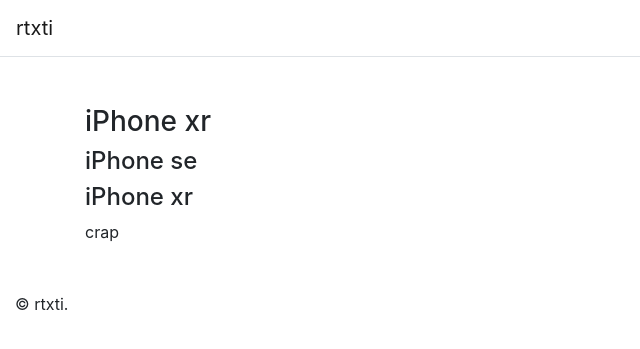
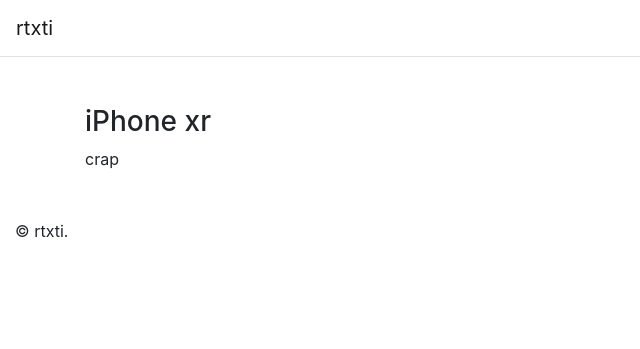
Before and after one commit to rtxti/www, a Jekyll site: the page built from _smartphones/apple/iphone-xr.md, in a window 1280 px wide. Shown: the top 349 px of the page, without its empty margins (0-640 px from the left). Built offline with Jekyll 4.4.1, drawn with Linux system fonts in a browser that asks for light colours.

Commit message:
Update iphone-xr.md

```diff
--- a/_smartphones/apple/iphone-xr.md
+++ b/_smartphones/apple/iphone-xr.md
@@ -5,7 +5,7 @@ title: iPhone xr
 
 <div class="container">
   <h3>{{ page.title }}</h3>
-  {% for phone-list in site.data.smartphones %}
+  {% for phone-list in site.data.smartphones.iphone-xr %}
   {% assign phone = phone-list[1] %}
   <h4>{{ phone.name }}</h4>
   {% endfor %}
```
